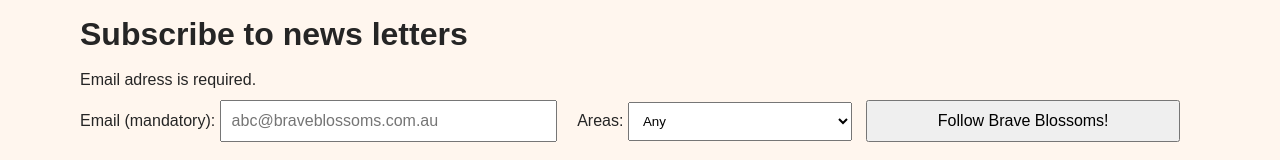
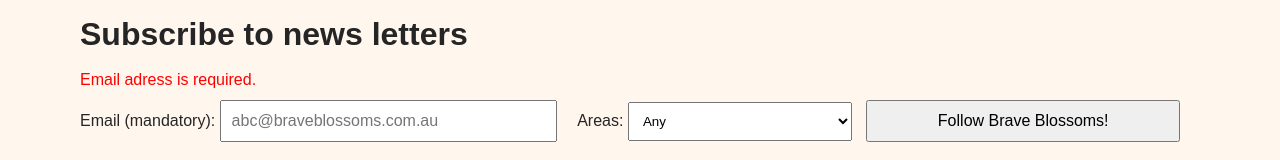
Before and after one commit to Sozai83/-COS60015-Assignment2v2, a React (Create React App) app: page / in a window 1280 px wide. Shown: the part 3241-3401 px from the top of the page. Built offline with nearby package versions, Linux system fonts and the light colour scheme.

Commit message:
fix subscription error message styling

```diff
--- a/src/CSS/layout/forms.scss
+++ b/src/CSS/layout/forms.scss
@@ -60,11 +60,11 @@
     .Alert{
         margin: 20px auto;
         width: 800px;
-        color: $red;
 
-        .AlertList{
+        #AlertList{
             background-color: lightgray;
             padding: 20px;
+            color: $red;
         }
 
         li{
@@ -87,7 +87,7 @@
         width: 20%;
     }
 
-    #alert-sub{
+    #AlertListSub{
         color: $red;
     }
 
--- a/src/Components/AsideContact/ContactForm.js
+++ b/src/Components/AsideContact/ContactForm.js
@@ -61,6 +61,7 @@
   return (
     <form id="ContactForm" onSubmit={submitHandler}>
       <div id="Alert" className="Alert" data-testid="alert">
+        {(!emailValidation || !phoneValidation || missingMandatory.length > 0) &&
         <ul id="AlertList">
           {!emailValidation && (
             <li key="email">Please enter valid email adress.</li>
@@ -72,6 +73,7 @@
             <li  key="mandatory">Please fill {missingMandatory}</li>
           )}
         </ul>
+        }
       </div>
       <p>Field with * is mandatory.</p>
       <label htmlFor="fname">First Name*: </label>
--- a/src/Components/Main/Welcome/Welcome.js
+++ b/src/Components/Main/Welcome/Welcome.js
@@ -1,5 +1,4 @@
 import React from 'react';
-import WelcomePhotoCredential from './WelcomePhotoCredential'
 import '../../../CSS/layout/welcome.scss'
 
 const Welcome = () => {
@@ -17,7 +16,7 @@
           </p>
         </article>
       </section>
-      <WelcomePhotoCredential />
+      <i className="Credit">Photo by <a href="https://unsplash.com/@chuttersnap?utm_source=unsplash&utm_medium=referral&utm_content=creditCopyText">CHUTTERSNAP</a> on <a href="https://unsplash.com/ja/%E5%86%99%E7%9C%9F/u5XMXzdcErI?utm_source=unsplash&utm_medium=referral&utm_content=creditCopyText">Unsplash</a></i>
     </React.Fragment>
   );
 };
--- a/src/Components/Main/Welcome/WelcomePhotoCredential.js
+++ /dev/null
@@ -1,10 +0,0 @@
-import React from 'react'
-
-const WelcomePhotoCredential = () => {
-
-  return (
-    <i className="Credit">Photo by <a href="https://unsplash.com/@chuttersnap?utm_source=unsplash&utm_medium=referral&utm_content=creditCopyText">CHUTTERSNAP</a> on <a href="https://unsplash.com/ja/%E5%86%99%E7%9C%9F/u5XMXzdcErI?utm_source=unsplash&utm_medium=referral&utm_content=creditCopyText">Unsplash</a></i>
-  );
-};
-
-export default WelcomePhotoCredential;
--- a/src/Components/Navigation/WithNavList.js
+++ b/src/Components/Navigation/WithNavList.js
@@ -2,7 +2,7 @@
 import '../../CSS/layout/navigation.scss';
 
 const withNavList = Component => {
-    const NewComponent = ({navItems, navId, selectNav, id, ...props})=>{
+    const NewComponent = ({navItems, navId, selectNav, ...props})=>{
         const [navList, setNavList] = useState(null);
 
         //Convert navItems to navList JSX
```
